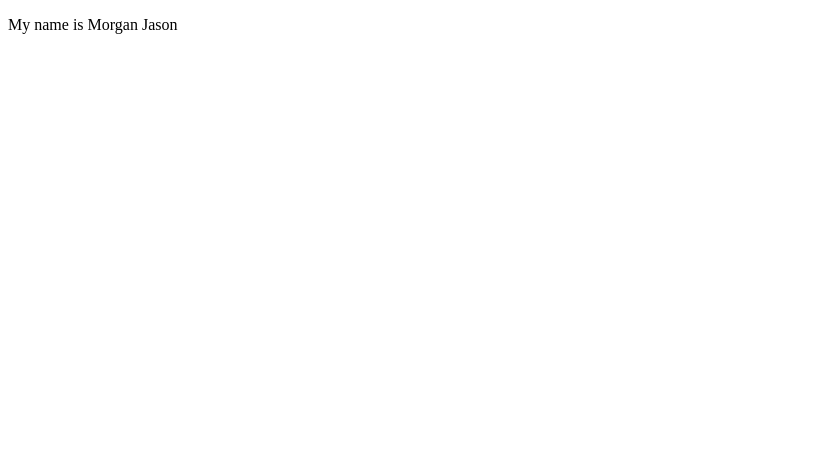
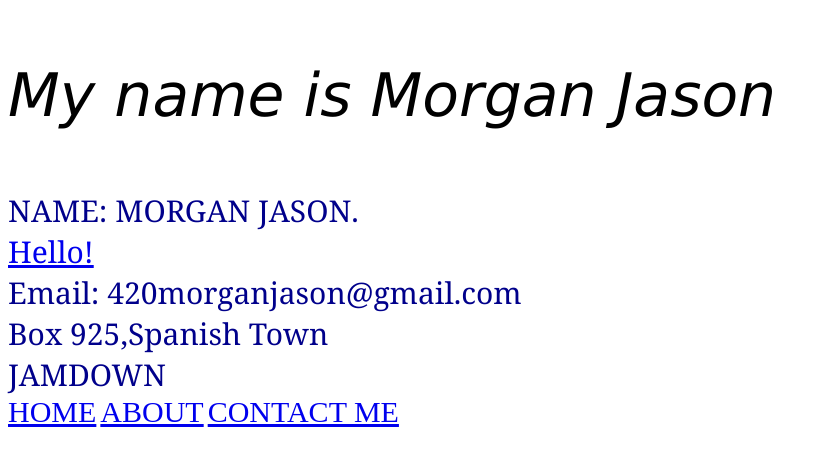
Before and after one commit to 420MORGANJASON/mysite, a plain HTML site: page about.html in a window 1280 px wide. Shown: the whole page, without its empty margins (0-828 px from the left). Drawn offline with Linux system fonts and the light colour scheme.

Commit message:
introduced about.html

```diff
--- a/about.html
+++ b/about.html
@@ -5,11 +5,27 @@
     <meta http-equiv="X-UA-Compatible" content="IE=edge">
     <meta name="viewport" content="width=device-width, initial-scale=1.0">
     <title>Document</title>
+    <link rel="stylesheet" href="style.css">
 </head>
 <body>
 
 
 <p>My name is Morgan Jason</p>
 
+
+<address>
+NAME: MORGAN JASON.<br>
+
+<a href="Home"><index class="html">Hello!</index></a><br>
+    Email: <Email:>420morganjason@gmail.com</Email:><br>
+    Box 925,Spanish Town<br>
+    JAMDOWN
+
+</address>
+<a href="http://127.0.0.1:5500/index.htm">HOME</a>
+<a href="https://mail.google.com/mail/u/0/#starred?compose=new"><index class="html">ABOUT</index></a>
+<a href="https://contacts.google.com/person/c3783270557608890716"><index class="html">CONTACT ME</index></a>
+
+
 </body>
 </html>
--- a/style.css
+++ b/style.css
@@ -2,7 +2,48 @@ h1{
     font-size: 100px;
     font-weight: bold;
     font-family: 'Franklin Gothic Medium', 'Arial Narrow', Arial, sans-serif;
-    background-color: rgb(13, 13, 189);
-    color: rgb(0, 0, 0);
+
+    color:rgb(0, 0, 0);
 
 }
+h1 style{font-size: medium;
+    font-family: 'Segoe UI', Tahoma, Geneva, Verdana, sans-serif;
+    font color: background-color: blue;
+
+
+}
+
+p{
+    font-size: 60px;
+    font-family: Verdana, Geneva, Tahoma, sans-serif;
+    font-style: italic;
+
+
+
+}
+address{
+font-size: 30px;
+color: darkblue;
+font-family: 'Segoe UI', Tahoma, Geneva, Verdana, sans-serif;
+font-style: inherit;
+
+}
+
+body-style{
+background-color: cornsilk;
+}
+
+h1{
+    border: 15px;color: solid blue;
+    padding: 20px;
+}
+address{
+    font-size: medium 40px;
+    font-family: Georgia, 'Times New Roman', Times, serif;
+    font-style: inherit;
+    border: 15px;color:
+    padding: 20px;
+}
+a{
+    font-size: 30px;
+}
```
